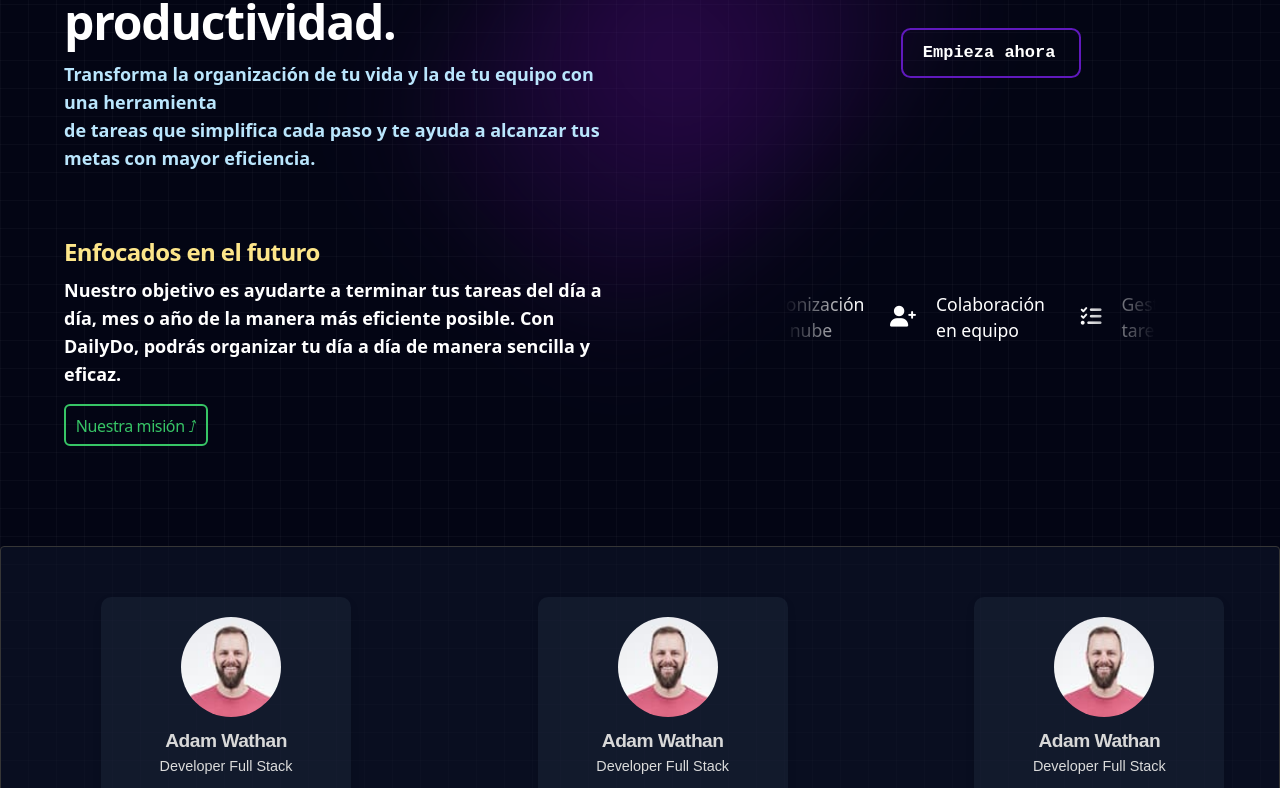
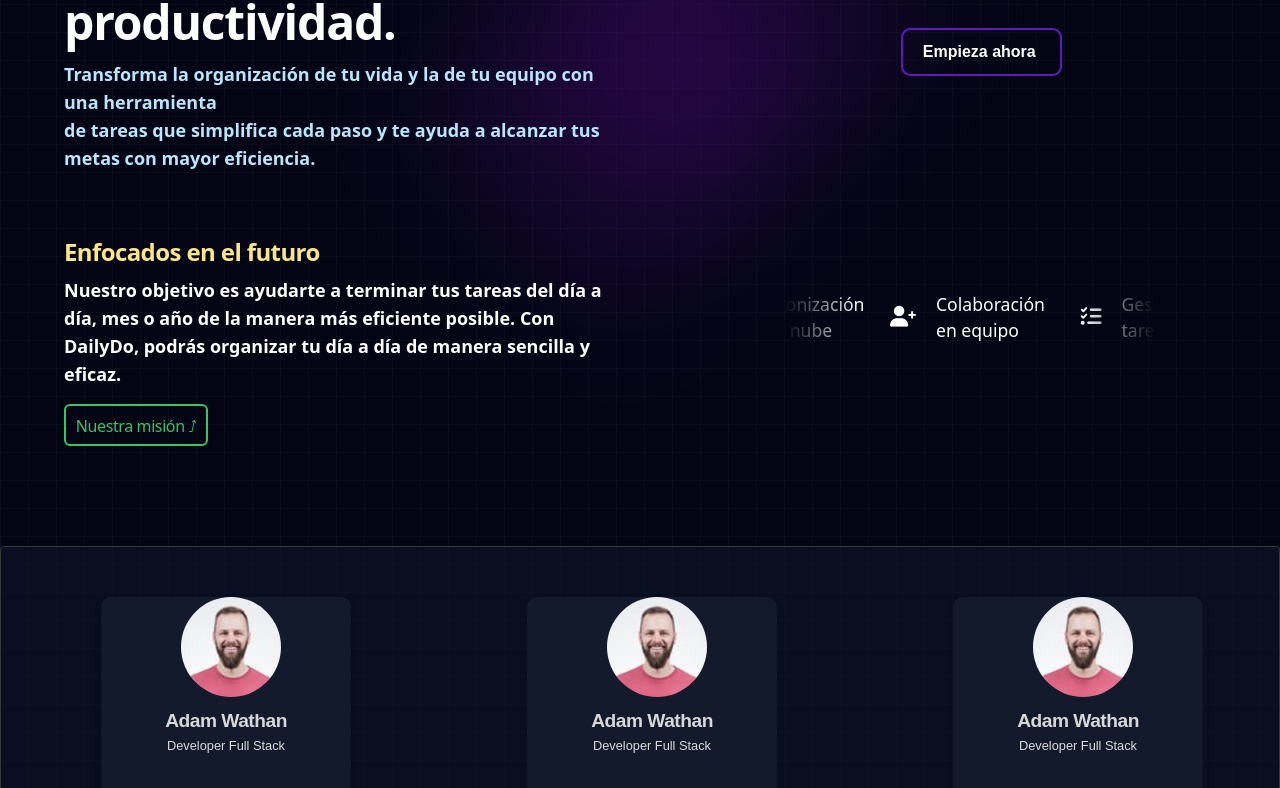
Before and after one commit to Aleexqnder/DailyDo, a website: page Index.html in a window 1280 px wide. Shown: the part 304-1092 px from the top of the page. Drawn offline with nearby package versions, Linux system fonts and the light colour scheme.

Commit message:
Refactor landing page layout and styling

```diff
--- a/Index.html
+++ b/Index.html
@@ -93,8 +93,8 @@
     </div>
 
 
-       <div class="custom-background">
-        <div class="grid grid-cols-1 lg:gap-8 sm:grid-cols-2 lg:grid-cols-3">
+    <div class="custom-background">
+      <div class="grid grid-cols-3 -gap-x-32"> <!-- Ajusta el gap según lo que necesites -->
         <ul>
           <li class="card">
             <img src="/Images/ManExample.jpg" alt="User Image" class="card-image">
@@ -127,11 +127,8 @@
             </div>
           </li>
         </ul>
-
-
-
-
       </div>
+    </div>
     </div>
 
 
--- a/Styles/Style.css
+++ b/Styles/Style.css
@@ -132,7 +132,6 @@
   margin-left: 100px;
   border-radius: 10px;
   box-shadow: 0 4px 8px rgba(0, 0, 0, 0.1);
-  overflow: hidden;
   text-align: center;
   width: 250px;
   height: 350px;
@@ -145,7 +144,7 @@
   height: 100px;
   border-radius: 50%;
   object-fit: cover;
-  margin-top: 20px;
+  top: 40px;
   margin-left: 80px;
 }
 
@@ -163,10 +162,11 @@
 }
 
 .card-title {
-  font-size: 0.9em;
+  font-size: 0.8em;
   font-family: 'Salina Trial Black', sans-serif;
   color: #dbdbdb;
   margin-bottom: 35px;
+  font-weight: 500;
 
 }
 
@@ -322,9 +322,9 @@
 
 .CTI {
   color: #fff;
-  font-family: 'Courier New', Courier, monospace;
-  font-size: 17px;
-  font-weight: bold;
+  font-family: 'Poppins', sans-serif;
+  font-weight: 800;
+  font-size: 1em;
   overflow: hidden;
   border-right: 4px solid transparent;
   white-space: nowrap;
@@ -353,6 +353,6 @@
   }
 
   50% {
-    border-color: #6019bd
+    border-color: #ffffff
   }
 }
```
